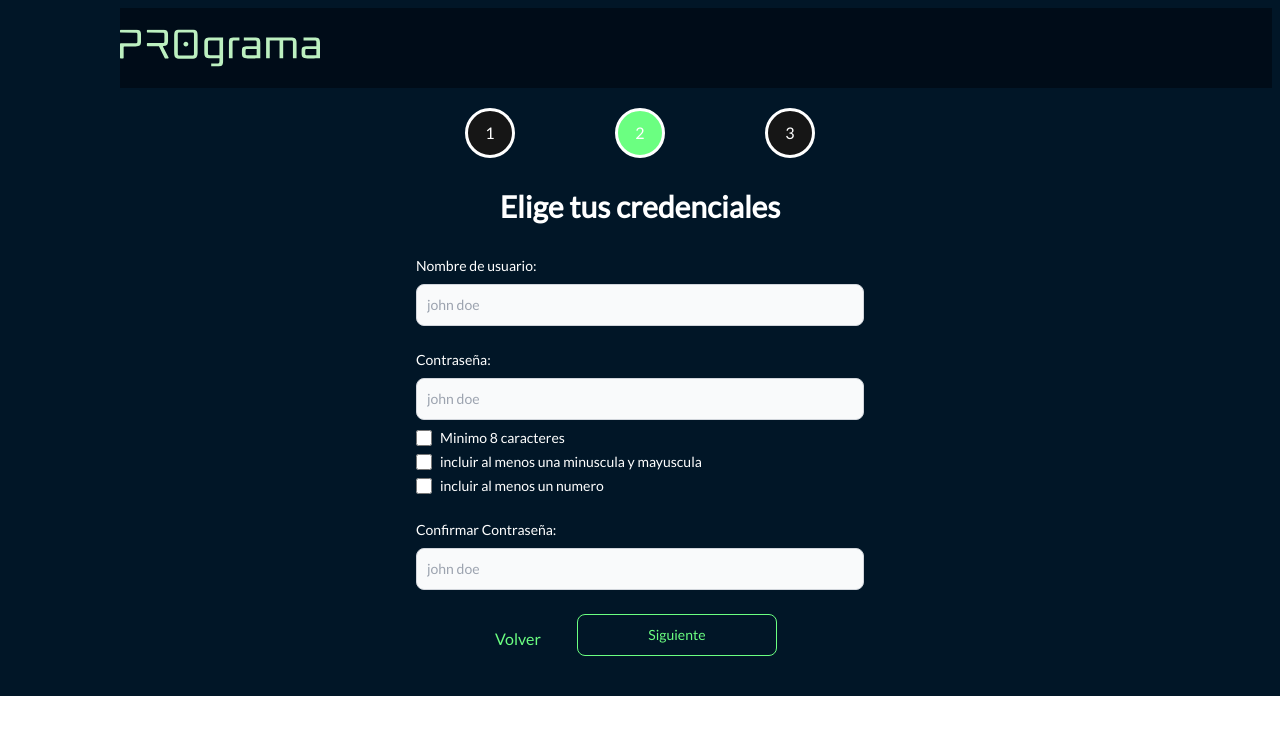
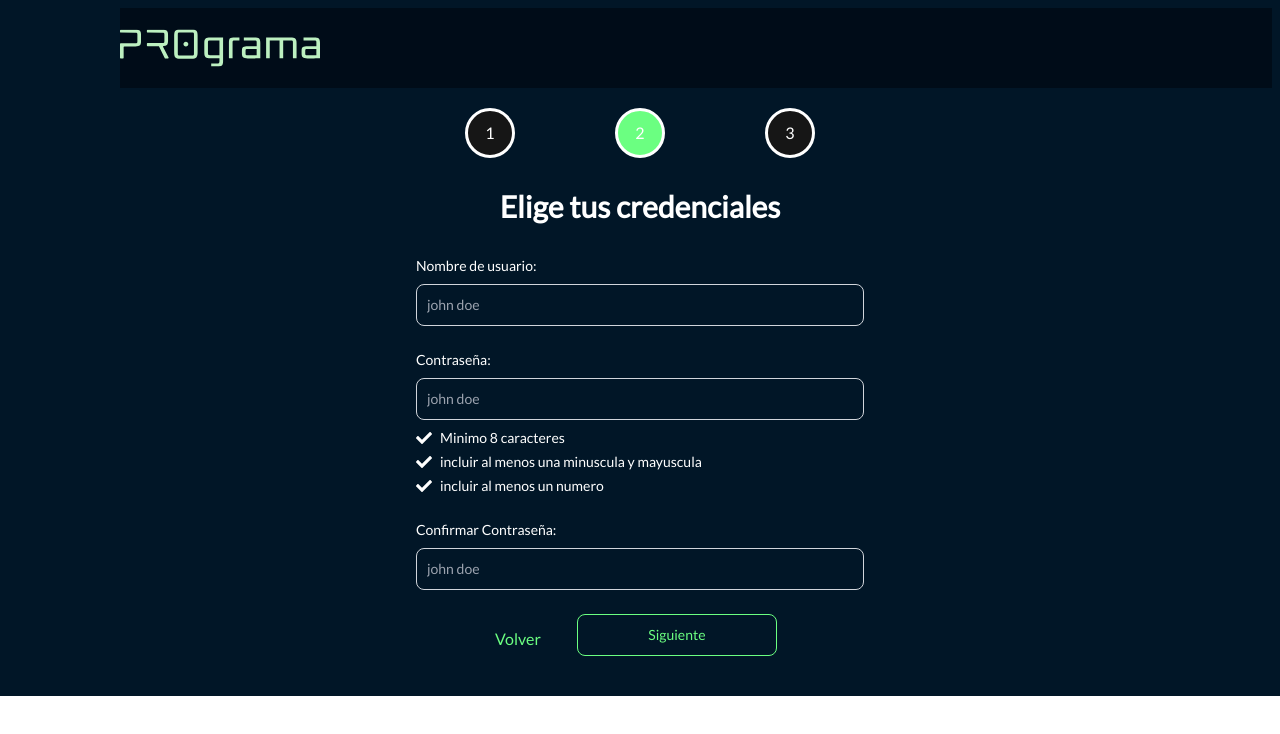
Before and after one commit to No-Country/s6-02-m-java-react, a React (Vite) app in the folder frontend/Pro-Grama/: page /auth/register in a window 1280 px wide. Both pictures are taken after typing "name@example.com", "Sample", "Sample" into the empty fields and a click on the button "Siguiente". Shown: the top 734 px of the page. Built offline with nearby package versions, Linux system fonts and the light colour scheme; what tailwindcss-no-scrollbar would draw is missing.

Commit message:
arreglando diseño registro

```diff
--- a/frontend/Pro-Grama/src/auth/pages/Login.jsx
+++ b/frontend/Pro-Grama/src/auth/pages/Login.jsx
@@ -5,11 +5,13 @@ import { AiFillGoogleCircle } from "react-icons/ai";
 import { useForm } from "../hooks/useForm";
 import { useAuthStore } from "../../hooks/useAuthStore";
 import ProGrama from '../../assets/Pro-grama.jpeg'
+import { useSelector } from "react-redux";
 const initalForm ={
   email:"",
   password:""
 }
 export const Login = () => {
+  const{error}=useSelector(state=> state.auth)
   const{onInputChange,formState,email,password}=useForm(initalForm)
   const{startLogin}= useAuthStore()
   const handleSubmit = (e)=>{
@@ -93,6 +95,9 @@ export const Login = () => {
             >
               Iniciar Sesión
             </button>
+            {
+              error.length > 0 && <span className="text-red-500">{error}</span>
+            }
             <button
               type="submit"
               className="text-Green bg-BlueDark hover:bg-GreenLight focus:ring-4 focus:outline-none border-Green focus:ring-blue-300 font-medium rounded-lg text-sm w-[100%] py-3 text-center  dark:hover:bg-green-800"
--- a/frontend/Pro-Grama/src/auth/pages/Register.jsx
+++ b/frontend/Pro-Grama/src/auth/pages/Register.jsx
@@ -41,14 +41,14 @@ export const Register = () => {
         <form className=" w-fit mt-2  lg:w-[28rem] lg:mt-0 " onSubmit={handleSubmit}>
           <div class="mb-6">
             <label for="email" class="block mb-2 text-sm font-medium text-white ">Email address:</label>
-            <input type="email" name="email" value={email} onChange={onInputChange} id="email" class="bg-gray-50 border border-gray-300 text-gray-900 text-sm rounded-lg focus:ring-blue-500 focus:border-blue-500 block w-full p-2.5 dark:border-gray-600 dark:placeholder-gray-400 dark:text-white dark:focus:ring-blue-500 dark:focus:border-blue-500" placeholder="john.doe@company.com" required />
+            <input type="email" name="email" value={email} onChange={onInputChange} id="email" class="bg-Blue border border-gray-300 text-white text-sm rounded-lg focus:ring-blue-500 focus:border-blue-500 block w-full p-2.5 dark:border-gray-600 dark:placeholder-gray-400  dark:focus:ring-blue-500 dark:focus:border-blue-500" placeholder="john.doe@company.com" required />
             {
               (!!emailValid && formSubmit) ? <span className="text-red-500">{emailValid}</span> : null
             }
           </div>
           <div class="mb-6">
             <label for="name" class="block mb-2 text-sm font-medium text-white ">Nombre:</label>
-            <input type="text" name="name" value={name} onChange={onInputChange} id="name" class="bg-gray-50 border border-gray-300 text-gray-900 text-sm rounded-lg focus:ring-blue-500 focus:border-blue-500 block w-full p-2.5 dark:border-gray-600 dark:placeholder-gray-400 dark:focus:ring-blue-500 dark:focus:border-blue-500" placeholder="john doe" required />
+            <input type="text" name="name" value={name} onChange={onInputChange} id="name" class="bg-Blue border border-gray-300 text-white text-sm rounded-lg focus:ring-blue-500 focus:border-blue-500 block w-full p-2.5 dark:border-gray-600 dark:placeholder-gray-400 dark:focus:ring-blue-500 dark:focus:border-blue-500" placeholder="john doe" required />
             {
               (!!nameValid && formSubmit) ? <span className="text-red-500">{nameValid}</span> : null
             }
@@ -65,7 +65,7 @@ export const Register = () => {
                 <label for="default-checkbox" class="ml-2 text-sm font-medium text-white ">Acepto Termino y condiciones</label>
           </div>
           <div className="flex justify-center items-center gap-9 mb-6">
-              <a href="#" class="font-medium text-Green  hover:underline">Volver</a>
+              <Link to='auth/login' class="font-medium text-Green  hover:underline">Volver</Link>
               <button type="submit" class="text-Green  w-[200px] hover:text-white border border-Green  hover:bg-blue-800 focus:ring-4 focus:outline-none focus:ring-blue-300 font-medium rounded-lg text-sm px-5 py-2.5 text-center mr-2 mb-2 dark:border-Green dark:text-Green dark:hover:text-white dark:hover:bg-BlueDark dark:focus:ring-Green">Siguiente</button>
           </div>
           <div className="flex justify-center">
--- a/frontend/Pro-Grama/src/auth/pages/Register2.jsx
+++ b/frontend/Pro-Grama/src/auth/pages/Register2.jsx
@@ -5,6 +5,7 @@ import { Link, useNavigate } from 'react-router-dom'
 import { useDispatch, useSelector } from 'react-redux'
 import { useForm } from '../hooks/useForm'
 import { setPage, setRegisterForm } from '../../store/auth/authSlice'
+import { FaCheck } from 'react-icons/fa'
 const initial={
   userName:"",
   password: "",
@@ -46,33 +47,33 @@ export const Register2 = () => {
         <form className=" w-fit  lg:w-[28rem] ">
           <div class="mb-6">
             <label for="text" class="block mb-2 text-sm font-medium text-white ">Nombre de usuario:</label>
-            <input type="text" id="text" name='userName' value={userName} onChange={onInputChange} class="bg-gray-50 border border-gray-300 text-gray-900 text-sm rounded-lg focus:ring-blue-500 focus:border-blue-500 block w-full p-2.5 dark:border-gray-600 dark:placeholder-gray-400  dark:focus:ring-blue-500 dark:focus:border-blue-500" placeholder="john doe" required />
+            <input type="text" id="text" name='userName' value={userName} onChange={onInputChange} class="bg-Blue border border-gray-300 text-white text-sm rounded-lg focus:ring-blue-500 focus:border-blue-500 block w-full p-2.5 " placeholder="john doe" required />
             {
               !!userNameValid && formSubmit && <span className='text-red-500'>{userNameValid}</span>
             }
           </div>
           <div class="mb-6">
             <label for="password" class="block mb-2 text-sm font-medium text-white ">Contraseña:</label>
-            <input type="password" name="password" value={password} onChange={onInputChange} id="password" class="bg-gray-50 border border-gray-300 text-gray-900 text-sm rounded-lg focus:ring-blue-500 focus:border-blue-500 block w-full p-2.5 dark:border-gray-600 dark:placeholder-gray-40 dark:focus:ring-blue-500 dark:focus:border-blue-500" placeholder="john doe" required />
+            <input type="password" name="password" value={password} onChange={onInputChange} id="password" class="bg-Blue border border-gray-300 text-white text-sm rounded-lg focus:ring-blue-500 focus:border-blue-500 block w-full p-2.5" placeholder="john doe" required />
             {
               !!passwordValid && formSubmit && <span className='text-red-500'>{passwordValid}</span>
             }
             <div class="flex items-center mb-1 mt-2">
-                <input id="default-checkbox" type="checkbox" value="" class="w-4 h-4 accent-Green  text-blue-600 bg-gray-100 border-gray-300 rounded focus:ring-blue-500 dark:focus:ring-blue-600 dark:ring-offset-gray-800 focus:ring-2 dark:bg-gray-700 dark:border-gray-600"/>
+                <FaCheck className='text-white' />
                 <label for="default-checkbox" class="ml-2 text-sm font-medium text-white">Minimo 8 caracteres</label>
             </div>
             <div class="flex items-center mb-1">
-                <input id="default-checkbox" type="checkbox" value="" class="w-4 h-4 accent-Green text-blue-600 bg-gray-100 border-gray-300 rounded focus:ring-blue-500 dark:focus:ring-blue-600 dark:ring-offset-gray-800 focus:ring-2 dark:bg-gray-700 dark:border-gray-600"/>
+                <FaCheck className='text-white' />
                 <label for="default-checkbox" class="ml-2 text-sm font-medium text-white ">incluir al menos una minuscula y mayuscula</label>
             </div>
             <div class="flex items-center">
-                <input id="default-checkbox" type="checkbox" value="" class="w-4 h-4 text-blue-600 bg-gray-100 border-gray-300 rounded focus:ring-blue-500 dark:focus:ring-blue-600 dark:ring-offset-gray-800 focus:ring-2 dark:bg-gray-700 dark:border-gray-600 accent-Green"/>
-                <label for="default-checkbox" class="ml-2 text-sm font-medium text-white ">incluir al menos un numero</label>
+            <FaCheck className='text-white' />
+            <label for="default-checkbox" class="ml-2 text-sm font-medium text-white ">incluir al menos un numero</label>
             </div>
           </div>
           <div class="mb-6">
             <label for="confirmPassword" class="block mb-2 text-sm font-medium text-white ">Confirmar Contraseña:</label>
-            <input type="password" name='confirmPassword' value={confirmPassword} onChange={onInputChange} id="confirmPassword" class="bg-gray-50 border border-gray-300 text-gray-900 text-sm rounded-lg focus:ring-blue-500 focus:border-blue-500 block w-full p-2.5 dark:border-gray-600 dark:placeholder-gray-400  dark:focus:ring-blue-500 dark:focus:border-blue-500" placeholder="john doe" required />
+            <input type="password" name='confirmPassword' value={confirmPassword} onChange={onInputChange} id="confirmPassword" class="bg-Blue border border-gray-300 text-white text-sm rounded-lg focus:ring-blue-500 focus:border-blue-500 block w-full p-2.5" placeholder="john doe" required />
           </div>
 
           <div className="flex justify-center items-center gap-9 mb-6">
--- a/frontend/Pro-Grama/src/auth/pages/Register3.jsx
+++ b/frontend/Pro-Grama/src/auth/pages/Register3.jsx
@@ -20,13 +20,13 @@ export const Register3 = () => {
     <div className="flex flex-col justify-center items-center gap-10 p-10 lg:p-0">
         <h3 className="font-bold text-3xl text-start text-white ">¿Sabes Programar?</h3>
         <h6 className=" w-fit lg:w-[30rem] text-center text-white  ">Utilizaremos tu respuesta para recomendarte cursos que se adecúen a tu nivel de conocimientos y experiencia</h6>
-        <div className="flex flex-col  gap-10 w-fit lg:flex lg:flex-col lg:w-[38rem] text-center ">
+        <div className="flex flex-col  gap-10 w-fit lg:flex lg:flex-row lg:w-[38rem] text-center ">
         <input type="checkbox" id="react-option" value="" class="hidden peer accent-Green" required
         />
         <label for="react-option" class="inline-flex items-center justify-between w-full h-[15rem] p-5 text-gray-500 bg-white border-2 border-gray-200 rounded-lg cursor-pointer dark:hover:text-gray-300 dark:border-gray-700 peer-checked:border-blue-600 hover:text-gray-600 dark:peer-checked:text-gray-300 peer-checked:text-gray-600 hover:bg-gray-50 dark:text-gray-400 dark:bg-gray-800 dark:hover:bg-gray-700">
                 <div class="w-full text-sm">Ya cuento con conocimientos</div>
         </label>
-        <input type="checkbox" id="option" value="" class="hidden peer" required=""/>
+        <input type="checkbox" id="option" value="" class="hidden peer" />
         <label for="option" class="inline-flex items-center justify-between w-full h-[15rem] p-5 text-gray-500 bg-white border-2 border-gray-200 rounded-lg cursor-pointer dark:hover:text-gray-300 dark:border-gray-700 peer-checked:border-blue-600 hover:text-gray-600 dark:peer-checked:text-gray-300 peer-checked:text-gray-600 hover:bg-gray-50 dark:text-gray-400 dark:bg-gray-800 dark:hover:bg-gray-700 ">
                 <div class="w-full text-sm">Soy Principiante</div>
         </label>
--- a/frontend/Pro-Grama/src/hooks/useAuthStore.js
+++ b/frontend/Pro-Grama/src/hooks/useAuthStore.js
@@ -1,6 +1,6 @@
 import axios from 'axios'
 import { useDispatch } from 'react-redux'
-import { onlogout, setProfile, setToken, setUser } from '../store/auth/authSlice';
+import { onlogout, setError, setProfile, setToken, setUser } from '../store/auth/authSlice';
 export const useAuthStore = () => {
   const dispatch = useDispatch();
 
@@ -13,6 +13,7 @@ export const useAuthStore = () => {
         dispatch(setUser(localStorage.getItem('user')))
       } catch (error) {
         console.log(error)
+        dispatch(setError("Opps algo salio mal"))
         dispatch(onlogout());
       }
    }
--- a/frontend/Pro-Grama/src/pro-grama/components/ProfileSections/ProfileUserInfo.jsx
+++ b/frontend/Pro-Grama/src/pro-grama/components/ProfileSections/ProfileUserInfo.jsx
@@ -3,7 +3,7 @@ import axios from "axios";
 import { useDispatch, useSelector } from "react-redux";
 import { BiEdit } from "react-icons/bi";
 import { setProfile } from "../../../store/auth/authSlice";
-
+import Profile from '../../../assets/profile.png'
 
 const ProfileUserInfo = ({handleChange}) => {
   const { token } = useSelector((state) => state.auth);
@@ -27,7 +27,9 @@ const ProfileUserInfo = ({handleChange}) => {
     <div className="p-5 h-full w-full">
       <div className="flex justify-between w-fit">
         <div className=" flex">
-          <div className="rounded-full h-20 w-20 bg-gray-400" />
+          <div>
+            <img src={Profile} alt="Profile" className="text-white h-13  w-12" />
+          </div>
           <div className="row text-3xl px-4 text-white w-full">
             {user?.name} {user?.lastname}
             <div className="col text-white  text-lg">
--- a/frontend/Pro-Grama/src/pro-grama/components/ProfileSections/UpdateUser.jsx
+++ b/frontend/Pro-Grama/src/pro-grama/components/ProfileSections/UpdateUser.jsx
@@ -8,6 +8,7 @@ import { useSelector } from "react-redux";
 import { FontAwesomeIcon } from "@fortawesome/react-fontawesome";
 import Swal from "sweetalert2";
 import { useAuthStore } from "../../../hooks/useAuthStore";
+import Profile from '../../../assets/profile.png'
 
 const initialForm = {
   newPassword: "",
@@ -95,7 +96,9 @@ export const UpdateUser = ({ handleChange }) => {
     <>
       <div className="mt-5 w-full flex justify-between items-center p-5 ">
         <div className=" flex">
-          <div className="rounded-full h-20 w-20 bg-gray-400" />
+         <div>
+            <img src={Profile} alt="Profile" className="text-white h-13  w-12" />
+          </div>
           <div className="row text-3xl px-4 text-white">
             {profile?.name} {profile?.lastname}
             <div className="col  text-lg text-white">
```
Also changed, not shown: frontend/Pro-Grama/src/store/auth/authSlice.js (+7 -2 lines), frontend/Pro-Grama/src/assets/profile.png (added).
